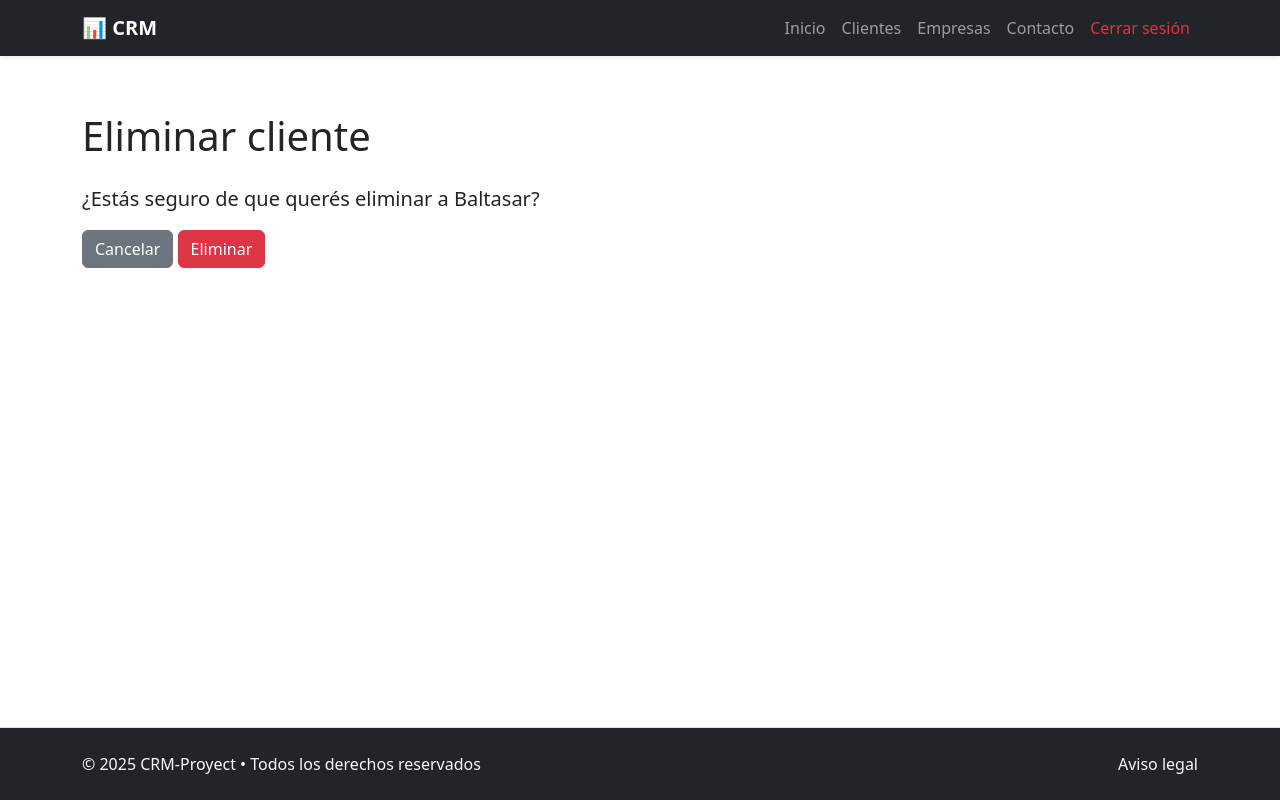
After one commit to Balti2003/Proyecto_CRM_Django, a Django app: page /client/1/delete/ in a window 1280 px wide. The commit adds this page. Run offline with Django 4.2, Linux system fonts and the light colour scheme; a user stored in the database is signed in; data comes from the database, SQL or seed files in the repository; both versions use the stored data as it was after the commit; some libraries are stand-ins or nearby versions.

Commit message:
CRUD de clientes terminado

```diff
--- a/crm_app/views.py
+++ b/crm_app/views.py
@@ -1,6 +1,6 @@
 from django.contrib.auth.models import User
 from django.urls import reverse_lazy, reverse
-from django.views.generic import TemplateView, CreateView, FormView, DetailView, UpdateView, ListView
+from django.views.generic import TemplateView, CreateView, FormView, DetailView, UpdateView, ListView, DeleteView
 from .forms import LoginForm, RegistrationForm, ContactForm, ClientCreateForm
 from django.contrib.auth import authenticate, login, logout
 from django.http import HttpResponseRedirect
@@ -124,8 +124,16 @@ class ClientUpdateView(UpdateView):
         return reverse('client_detail', args=[self.object.pk])
 
 
+@method_decorator(login_required, name='dispatch')
+class ClientDeleteView(DeleteView):
+    model = Client
+    template_name = '../templates/clients/client_delete.html'
+    success_url = reverse_lazy('client_list')
+    context_object_name = 'client'
 
-
+    def form_valid(self, form):
+        messages.add_message(self.request, messages.SUCCESS, "Cliente eliminado correctamente")
+        return super(ClientDeleteView, self).form_valid(form)
 
 
 @login_required
--- /dev/null
+++ b/crm_project/templates/clients/client_delete.html
@@ -0,0 +1,21 @@
+{% extends "general/layout.html" %}
+{% load crispy_forms_tags %}
+
+{% block head_title %}Eliminar Cliente{% endblock %}
+
+{% block page_content %}
+<div class="container my-5">
+    {% include '_includes/_messages.html' %}
+
+    <h1 class="mb-4">Eliminar cliente</h1>
+
+    <p class="lead">¿Estás seguro de que querés eliminar a <strong>{{ client.name }}</strong>?</p>
+
+    <form method="post">
+        {% csrf_token %}
+        <a href="{% url 'client_list' %}" class="btn btn-secondary">Cancelar</a>
+        <button type="submit" class="btn btn-danger">Eliminar</button>
+    </form>
+
+</div>
+{% endblock %}
--- a/crm_project/templates/clients/client_list.html
+++ b/crm_project/templates/clients/client_list.html
@@ -30,7 +30,7 @@
                     <td class="text-center">
                         <a href="{% url 'client_detail' client.pk %}" class="btn btn-sm btn-outline-info">👁Ver</a>
                         <a href="{% url 'client_update' client.pk %}" class="btn btn-sm btn-outline-warning">✏️Editar</a>
-                        <a href="{% comment %} {% url 'client_delete' client.pk %}" class="btn btn-sm btn-outline-danger" {% endcomment %}">🗑Eliminar</a>
+                        <a href="{% url 'client_delete' client.pk %}" class="btn btn-sm btn-outline-danger">🗑Eliminar</a>
                     </td>
                 </tr>
                 {% empty %}
--- a/crm_project/urls.py
+++ b/crm_project/urls.py
@@ -2,7 +2,7 @@ from django.contrib import admin
 from django.urls import path
 from django.conf.urls.static import static
 from django.conf import settings
-from crm_app.views import HomeView, LoginView, RegisterView, LegalView, ContactView, logout_view, ClientListView, ClientCreateView, ClientDetailView, ClientUpdateView
+from crm_app.views import HomeView, LoginView, RegisterView, LegalView, ContactView, logout_view, ClientListView, ClientCreateView, ClientDetailView, ClientUpdateView, ClientDeleteView
 
 urlpatterns = [
     path("", HomeView.as_view(), name="home"),
@@ -14,8 +14,8 @@ urlpatterns = [
     path("client/list/", ClientListView.as_view(), name="client_list"),
     path("client/create/", ClientCreateView.as_view(), name="client_create"),
     path("client/<pk>/", ClientDetailView.as_view(), name="client_detail"),
-    path("client/update/<pk>/", ClientUpdateView.as_view(), name="client_update"),
-    #path("client/delete/<pk>/", ClientDeleteView.as_view(), name="client_delete"),
+    path("client/<pk>/update/", ClientUpdateView.as_view(), name="client_update"),
+    path("client/<pk>/delete/", ClientDeleteView.as_view(), name="client_delete"),
     #path("interaction/list/", InteractionListView.as_view(), name="interaction_list"),
     #path("interaction/<pk>/", InteractionDetailView.as_view(), name="interaction_detail"),
     #path("interaction/create/", InteractionCreateView.as_view(), name="interaction_create"),
```
Also changed, not shown: db.sqlite3.
